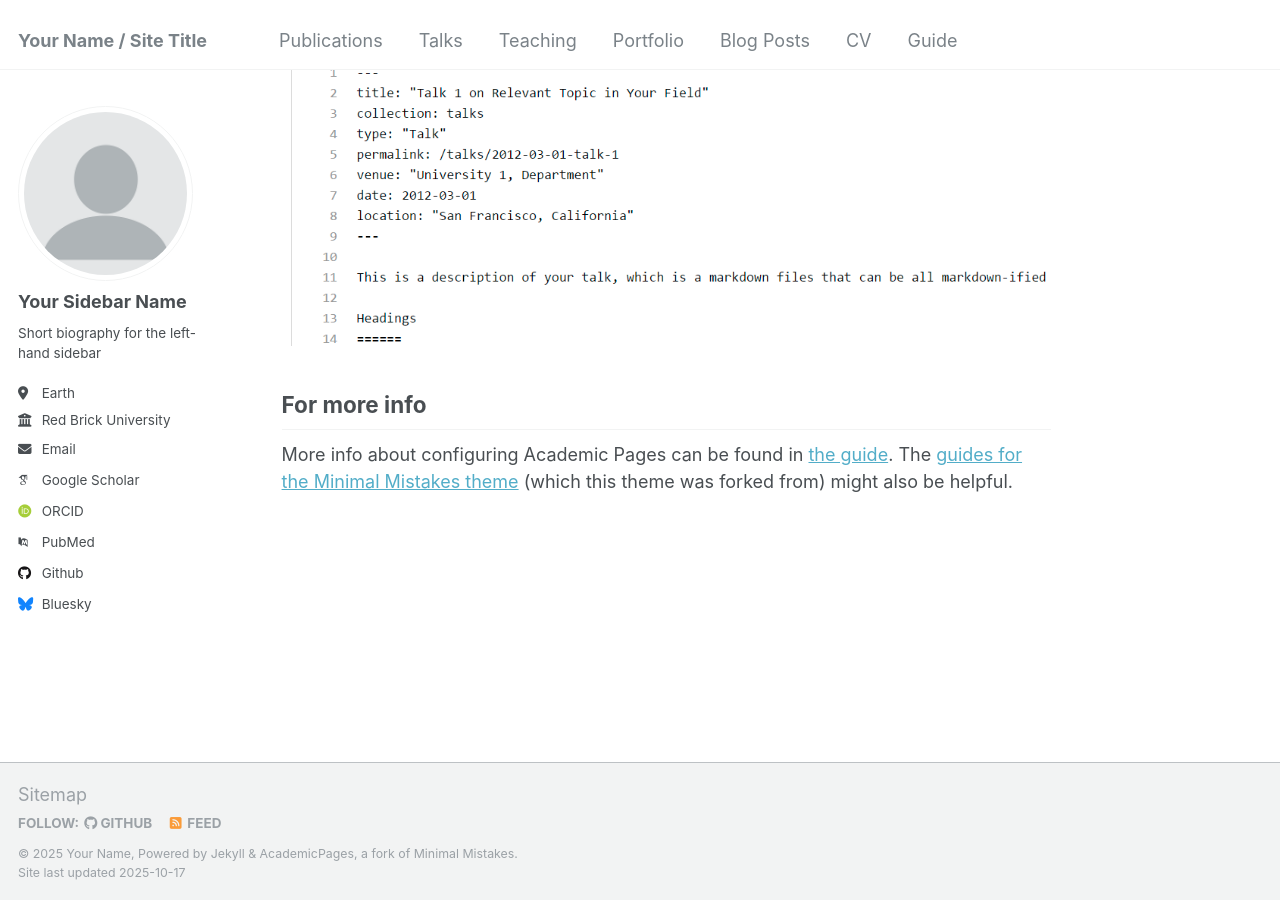
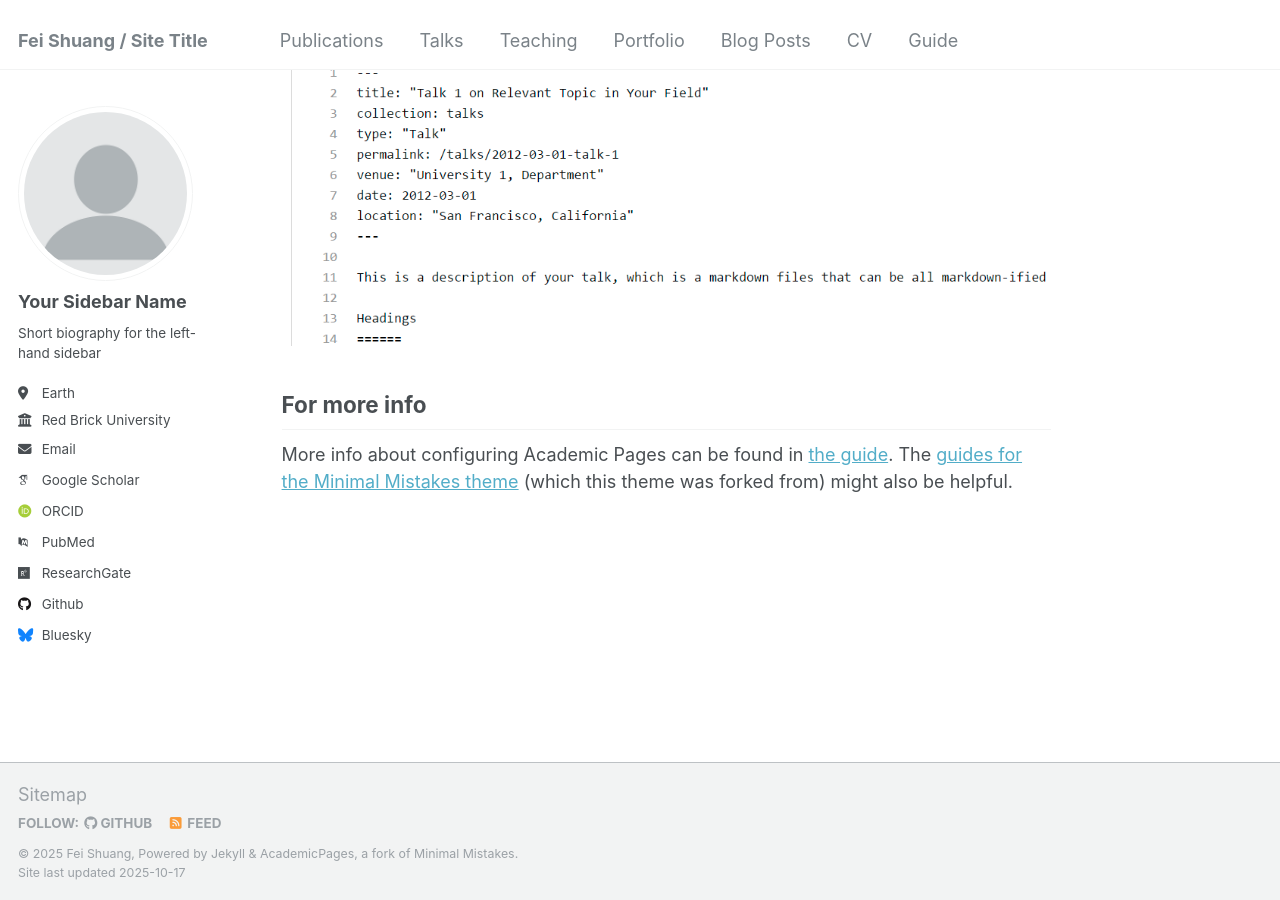
Before and after one commit to ufsf/ufsf.github.io, a Jekyll site: the page built from _pages/about.md, in a window 1280 px wide and 900 px high, scrolled down 2643 px. Built offline with Jekyll 4.4.1, drawn with Linux system fonts in a browser that asks for light colours; some web fonts are replaced.

Commit message:
Update _config.yml

```diff
--- a/_config.yml
+++ b/_config.yml
@@ -8,9 +8,9 @@
 
 # Basic Site Settings
 locale                   : "en-US"
-title                    : "Your Name / Site Title"
+title                    : "Fei Shuang / Site Title"
 title_separator          : "-"
-name                     : &name "Your Name"
+name                     : &name "Fei Shuang"
 description              : &description "personal description"
 url                      : https://academicpages.github.io # the base hostname & protocol for your site e.g. "https://mmistakes.github.io"
 baseurl                  : "" # the subpath of your site, e.g. "/blog"
@@ -28,16 +28,16 @@ author:
   location         : "Earth"
   employer         : "Red Brick University"
   uri              : # URL
-  email            : "none@example.org"
+  email            : "shuangfei1991@gmail.com"
 
   # Academic websites
   arxiv            : # URL - Update with the correct link to your profile
   googlescholar    : "https://scholar.google.com/citations?user=PS_CX0AAAAAJ"
   impactstory      : # URL
-  orcid            : "http://orcid.org/yourorcidurl"
+  orcid            : "http://orcid.org/0000-0001-6333-9237"
   semantic         : # URL
   pubmed           : "https://www.ncbi.nlm.nih.gov/pubmed/?term=john+snow"
-  researchgate     : # URL
+  researchgate     : "https://www.researchgate.net/profile/Fei-Shuang"
 
   # Repositories and software development
   bitbucket        : # Username - Update with your username on the site
```
